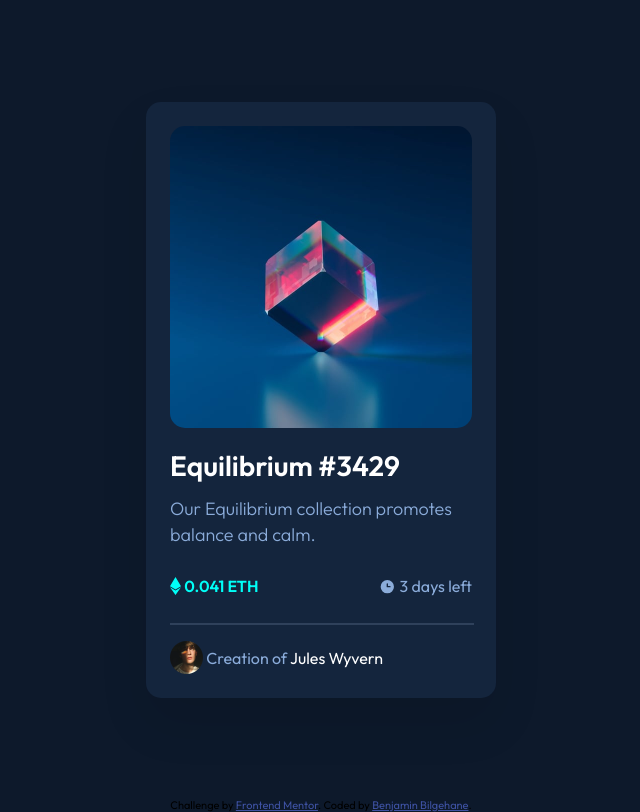
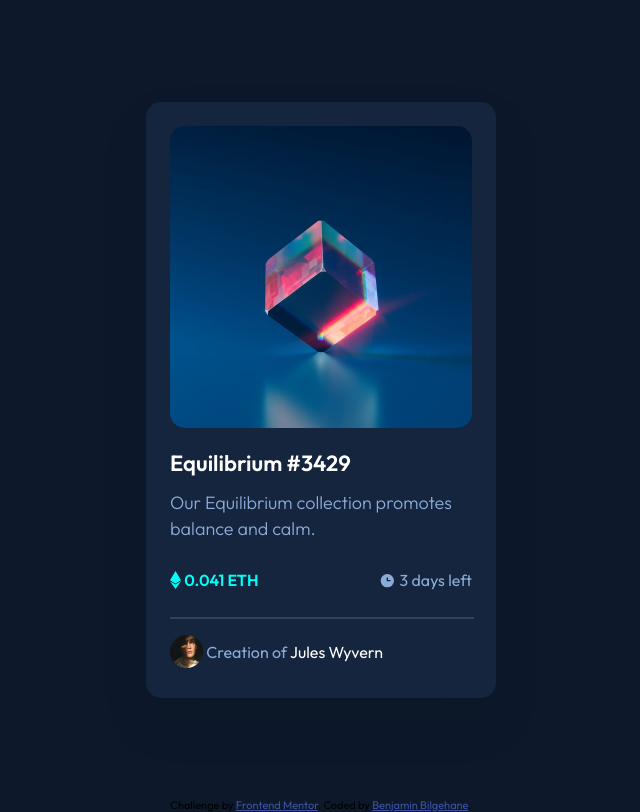
Before and after one commit to benjaminbilgehan/frontendmentor.io--nft-preview-card-component-main, a plain HTML site: page index.html in a window 1280 px wide. Shown: the whole page, without its empty margins (319-959 px from the left). Drawn offline with Linux system fonts and the light colour scheme.

Commit message:
hotfix. h2 size changed

```diff
--- a/style.css
+++ b/style.css
@@ -171,7 +171,7 @@ table {
 * {
     -webkit-font-smoothing: antialiased;
     -moz-osx-font-smoothing: grayscale;
-  }
+}
 
 
 body {
@@ -207,7 +207,7 @@ body {
 
 h2 {
     color: white;
-    font-size: var(--fs-500);
+    font-size: var(--fs-400);
     font-weight: var(--fw-600);
     font-style: normal;
     padding: 0px 0 16px 0;
@@ -237,7 +237,8 @@ hr {
     width: 302px;
     /* line-height: 1px; */
     border: 1px solid var(--clr-very-dark-blue-line);
-margin: 0;}
+    margin: 0;
+}
 
 /* this give inline block to img and p inside assest-price-display section */
 .inline {
```
Also changed, not shown: index.html (+7 -0 lines).
